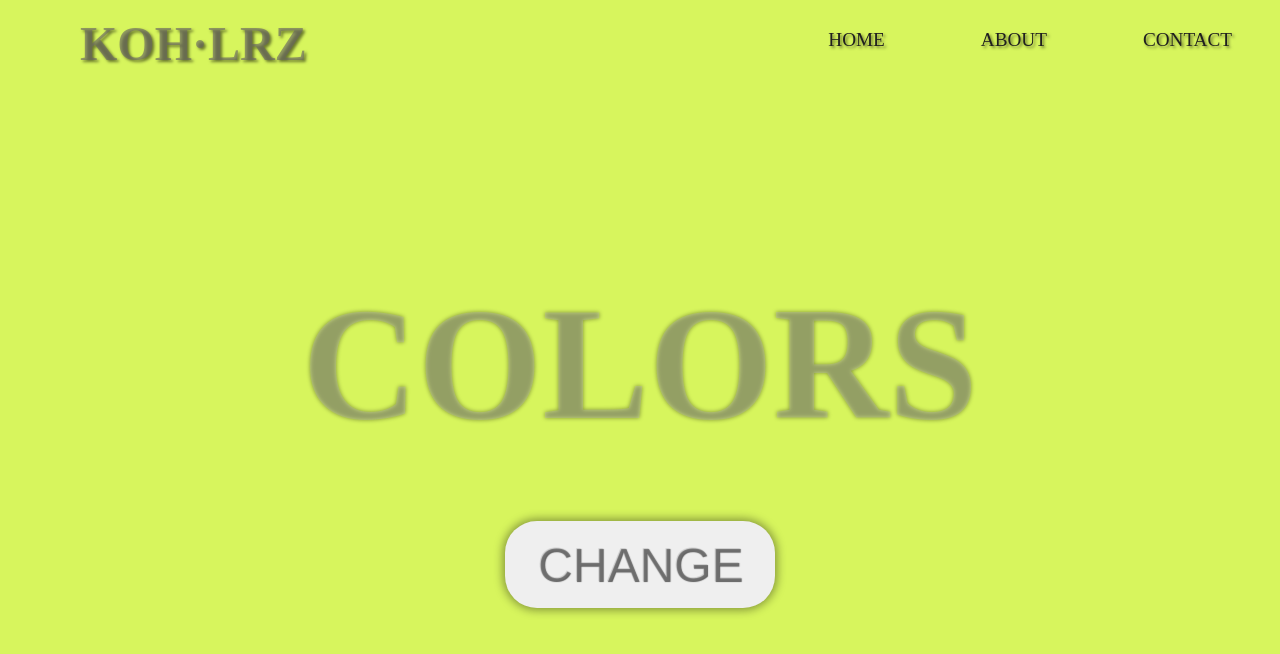
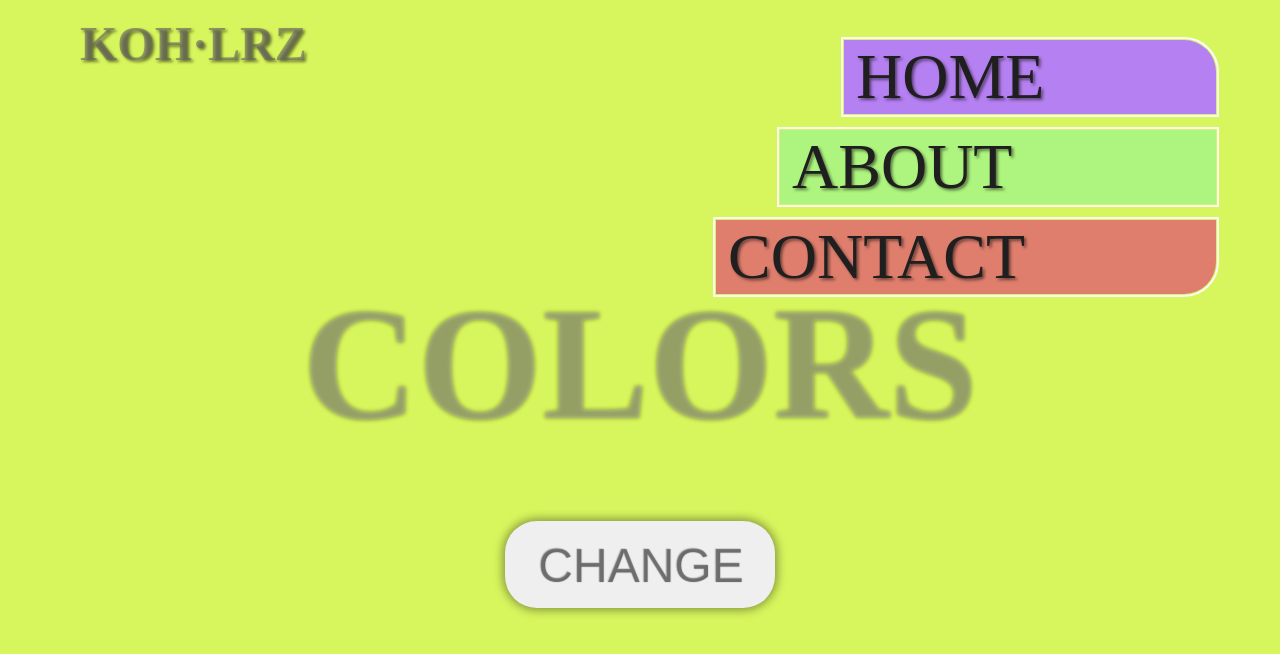
Before and after one commit to robonexx/colors, a plain HTML site: page index.html in a window 1280 px wide. Shown: the top 654 px of the page. Drawn offline with Linux system fonts and the light colour scheme.

Commit message:
changing nav style

```diff
--- a/style.css
+++ b/style.css
@@ -39,32 +39,64 @@ nav {
 
 }
 ul {
-  width: 100%;
-  height: 100%;
-  display: flex;
-  flex-direction: row;
-  justify-content: flex-end;
-  align-items: center;
+  height: 500px;
+  width: 500px;
+  display: block;
+  position: fixed;
+  top: 5vh;
+  right: 5vw;
 
 }
 li {
   list-style: none;
-  font-size: 1.2rem;
-  margin: 1rem 3rem;
+  font-size: 4rem;
+  outline: 2px solid #fafafa;
+  outline-offset: 1px;
 }
-li a {
+a {
   text-decoration: none;
   color: rgb(31, 31, 31);
   text-shadow: 2px 2px 3px rgba(0,0,0,0.5);
+  text-decoration: none;
+  position: relative;
+  text-transform: uppercase;
+  padding: 6px 12px;
+  align-items: center;
+  text-align: center;
+  transition: all .4s ease-in-out;
 }
+
+li:nth-of-type(3n+3) {
+  background: rgb(223, 126, 109);
+  margin-left: 0;
+  border-bottom-right-radius: 2rem;
+}
+li:nth-of-type(3n+2) {
+  background: rgb(174, 245, 127);
+  margin-left: 4rem;
+  margin-bottom: 1rem;
+}
+li:nth-of-type(3n+1) {
+  background: rgb(181, 128, 241);
+  margin-left: 8rem;
+  margin-bottom: 1rem;
+  border-top-right-radius: 2rem;
+}
+
 li:hover{
   transform: scale(1.2) rotateX(180deg);
+  border-top-right-radius: 0;
+  border-bottom-right-radius: 0;
+  text-align: center;
 
 }
-li a:hover {
+a:hover {
   text-decoration: none;
   color: rgb(255, 255, 255);
   text-shadow: 2px 2px 3px rgba(20, 20, 20, 0.5);
+  transition-delay: 0.1s;
+  outline-offset: -3px;
+  outline-width: 1px;
 }
 
 .wrapper {
```
